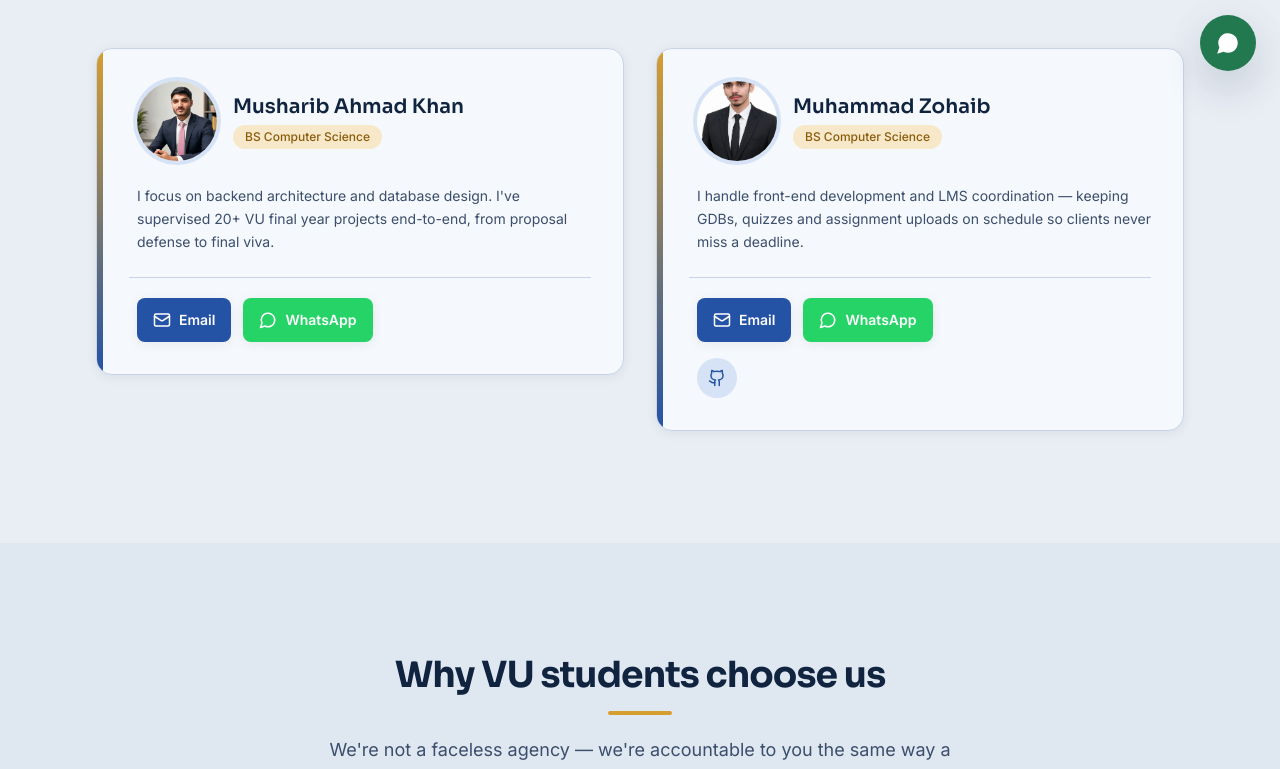
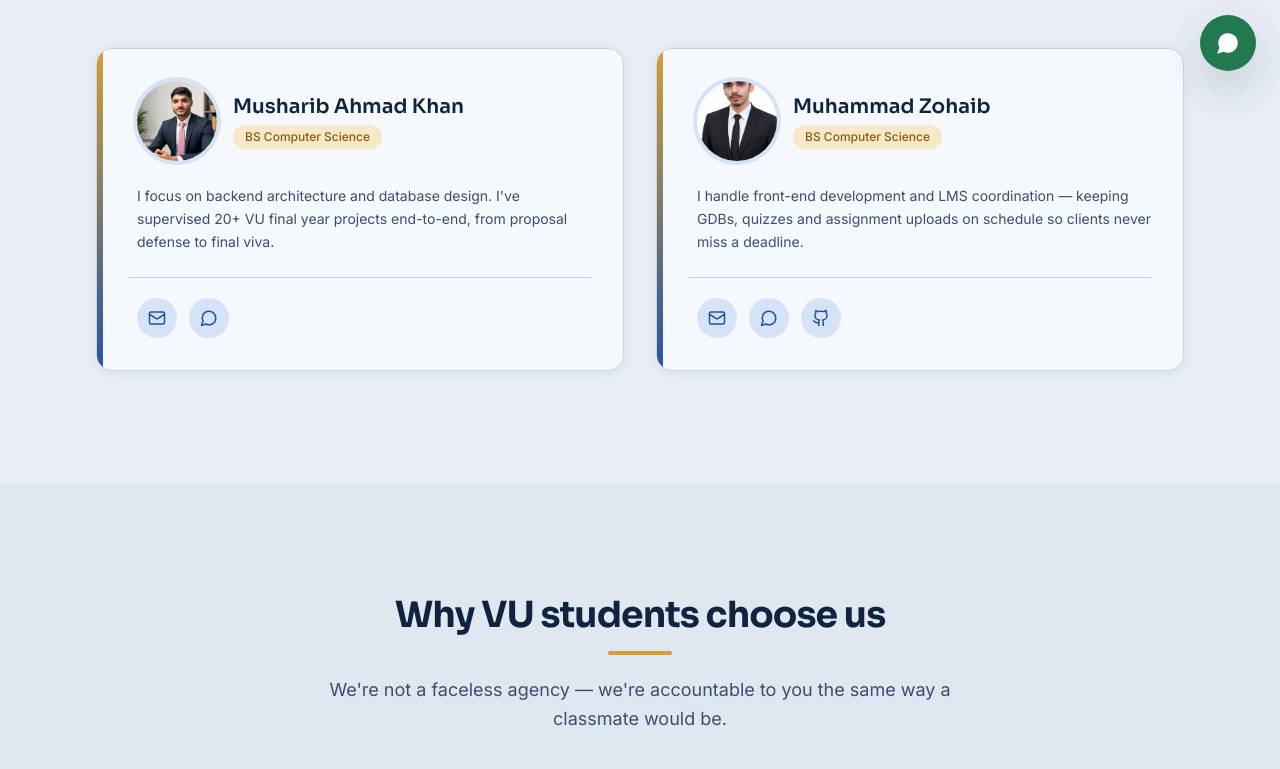
Before and after one commit to m-zohab/vuservices, a React (Vite) app: page /about in a window 1280 px wide. Shown: the part 705-1474 px from the top of the page. Built offline with nearby package versions, Linux system fonts and the light colour scheme.

Commit message:
Enhance PartnerCard with WhatsApp message and styling
Updated WhatsApp link to include a pre-filled message. Adjusted social class for consistency.

```diff
--- a/src/components/PartnerCard.jsx
+++ b/src/components/PartnerCard.jsx
@@ -1,3 +1,4 @@
+
 import {
   Github,
   Linkedin,
@@ -19,12 +20,14 @@ export default function PartnerCard({ partner }) {
   } = partner;
 
   const socialClass =
-    "flex h-10 w-10 items-center justify-center rounded-full bg-brand-soft text-brand transition-all duration-300 hover:-translate-y-1 hover:rotate-6 hover:bg-brand hover:text-white";
+    "flex h-10 w-10 shrink-0 items-center justify-center rounded-full bg-brand-soft text-brand transition-all duration-300 hover:-translate-y-1 hover:rotate-6 hover:bg-brand hover:text-white";
+
+  const whatsappMessage =
+    "Hi! I found your portfolio and I am looking for guidance or service.";
 
   const whatsappLink = whatsapp
-    ? `https://wa.me/${whatsapp.replace(/\D/g, "")}`
+    ? `https://wa.me/${whatsapp.replace(/\D/g, "")}?text=${encodeURIComponent(whatsappMessage)}`
     : "";
-
   return (
     <div className="group card-hover relative overflow-hidden rounded-2xl border border-line bg-surface p-8 shadow-soft">
       <span className="absolute inset-y-0 left-0 w-1.5 bg-gradient-to-b from-accent to-brand" />
@@ -59,17 +62,17 @@ export default function PartnerCard({ partner }) {
         {bio}
       </p>
 
-      {/* Email and WhatsApp */}
-      {(email || whatsapp) && (
-        <div className="partner-contact">
+      {/* All contact and social icons */}
+      {(email || whatsapp || github || linkedin) && (
+        <div className="mt-6 flex flex-wrap items-center gap-3 border-t border-line pl-2 pt-5">
           {email && (
             <a
               href={`mailto:${email}`}
               aria-label={`Email ${name}`}
-              className="partner-contact-btn email-btn"
+              title={`Email ${name}`}
+              className={socialClass}
             >
               <Mail size={18} />
-              Email
             </a>
           )}
 
@@ -79,24 +82,20 @@ export default function PartnerCard({ partner }) {
               target="_blank"
               rel="noopener noreferrer"
               aria-label={`WhatsApp ${name}`}
-              className="partner-contact-btn whatsapp-btn"
+              title={`WhatsApp ${name}`}
+              className={`${socialClass} hover:!bg-[#25D366]`}
             >
               <MessageCircle size={18} />
-              WhatsApp
             </a>
           )}
-        </div>
-      )}
 
-      {/* Social media */}
-      {(github || linkedin) && (
-        <div className="mt-4 flex items-center gap-3 pl-2">
           {github && (
             <a
               href={github}
               target="_blank"
               rel="noopener noreferrer"
               aria-label={`${name}'s GitHub profile`}
+              title="GitHub"
               className={socialClass}
             >
               <Github size={18} />
@@ -109,6 +108,7 @@ export default function PartnerCard({ partner }) {
               target="_blank"
               rel="noopener noreferrer"
               aria-label={`${name}'s LinkedIn profile`}
+              title="LinkedIn"
               className={socialClass}
             >
               <Linkedin size={18} />
```
